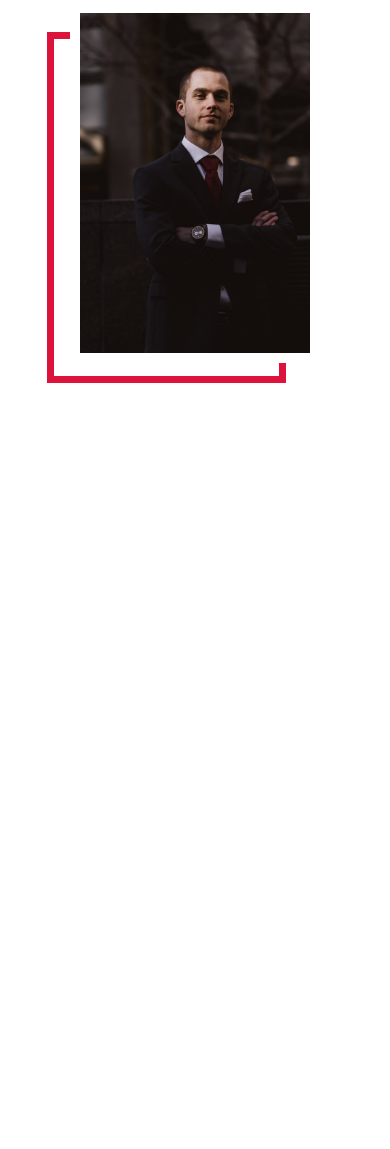
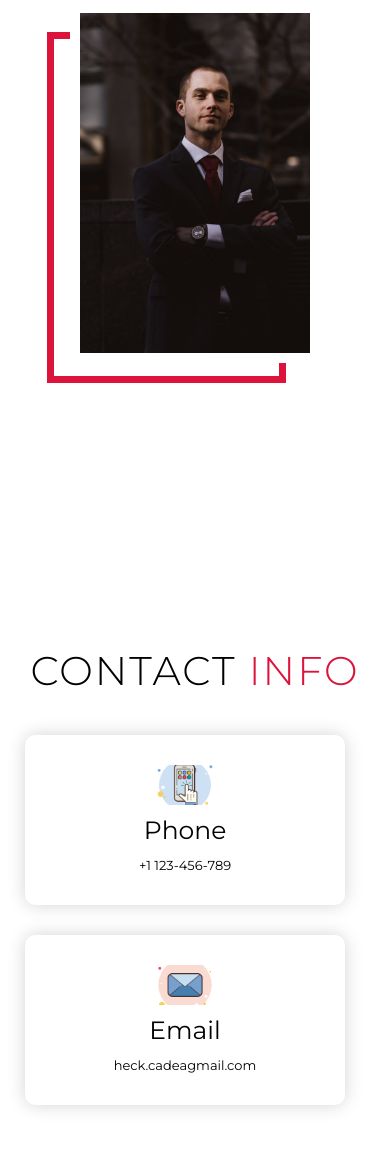
Before and after one commit to cayde-16/2nd-Portfolio, a plain HTML site: page index.html in a window 390 px wide. Shown: the part 4803-5952 px from the top of the page. Before the commit the page ends 5266 px from the top, so only its background shows below. Drawn offline with Linux system fonts and the light colour scheme.

Commit message:
Finished Contact section for mobile

```diff
--- a/css/index.css
+++ b/css/index.css
@@ -39,7 +39,11 @@ img{
 .section-title span{
     color: crimson;
 }
-
+.icon{
+    height:40px;
+    width: 40px;
+    margin-bottom: 20px;
+}
 .container{
     min-height: 100vh;
     width: 100%;
@@ -212,11 +216,7 @@ img{
     z-index: -1;
 }
 
-#service .service-bottom .icon{
-    height:40px;
-    width: 40px;
-    margin-bottom: 20px;
-}
+
 #service .service-item h2{
     font-size: 2rem;
     margin-bottom: 10px;
@@ -377,6 +377,60 @@ img{
 
 }
 /* End of about section */
+
+/* start contact section */
+#contact .contact{
+    flex-direction: column;
+    max-width:1200px ;
+    margin: 0 auto;
+}
+
+#contact .contact-items{
+    width: 400px;
+
+}
+
+#contact .contact-item:hover{
+    box-shadow: 0px 0px 5px 0 #0000002c;
+
+}
+
+#contact .contact-item{
+    display: flex;
+    width: 80%;
+    padding: 20px;
+    text-align: center;
+    border-radius: 10px;
+    padding: 30px;
+    margin: 30px;
+    align-items: center;
+    box-shadow:0px 0px 18px 0  #0000002c;
+    justify-content: center;
+    flex-direction: column;
+    transition: .3s ease box-shadow;
+}
+
+#contact  .icon{
+    width: 70px;
+    margin: 0 auto;
+    margin-bottom: 10px;
+}
+#contact .contact-info h1{
+    font-size: 2.5rem;
+    font-weight: 500;
+    margin-bottom: 10px;
+}
+#contact .contact-info h2{
+    font-size: 1.3rem;
+    line-height: 2rem;
+    font-weight: 500;
+}
+#contact .contact-info{
+    align-items: center;
+    text-align: center;
+}
+/* end contact section */
+
 /* start Keyframes */
 @keyframes overlay{
     50%{
--- a/index.html
+++ b/index.html
@@ -188,13 +188,45 @@
                     </div>
                 </div>
 
-
-
-
-
             </div>
         </section>
 
     <!-- end about section -->
+
+    <!-- start contact section -->
+        <section id="contact">
+            <div class="contact container">
+                <div class="contact-header">
+                    <h1 class="section-title">Contact <span>Info</span></h1>
+                </div>
+
+                <div class="contact-items">
+                    <div class="contact-item">
+                        <div class="icon">
+                            <img src="images/icons8-touchscreen-100.png" alt="">
+                        </div>
+
+                        <div class="contact-info">
+                            <h1>Phone</h1>
+                            <h2>+1 123-456-789</>
+                        </div>
+                    </div>
+
+
+                    <div class="contact-item">
+                        <div class="icon">
+                            <img src="images/icons8-mail-100.png" alt="">
+                        </div>
+
+                        <div class="contact-info">
+                            <h1>Email</h1>
+                            <h2>heck.cadeagmail.com</h2>
+                        </div>
+                    </div>
+                </div>
+
+            </div>
+        </section>
+    <!-- end contact section -->
 </body>
 </html>
```
Also changed, not shown: images/icons8-cell-phone-100.png (added), images/icons8-cell-phone-50.png (added), images/icons8-mail-100.png (added), images/icons8-mail-50.png (added), images/icons8-touchscreen-100.png (added), images/icons8-touchscreen-50.png (added).
